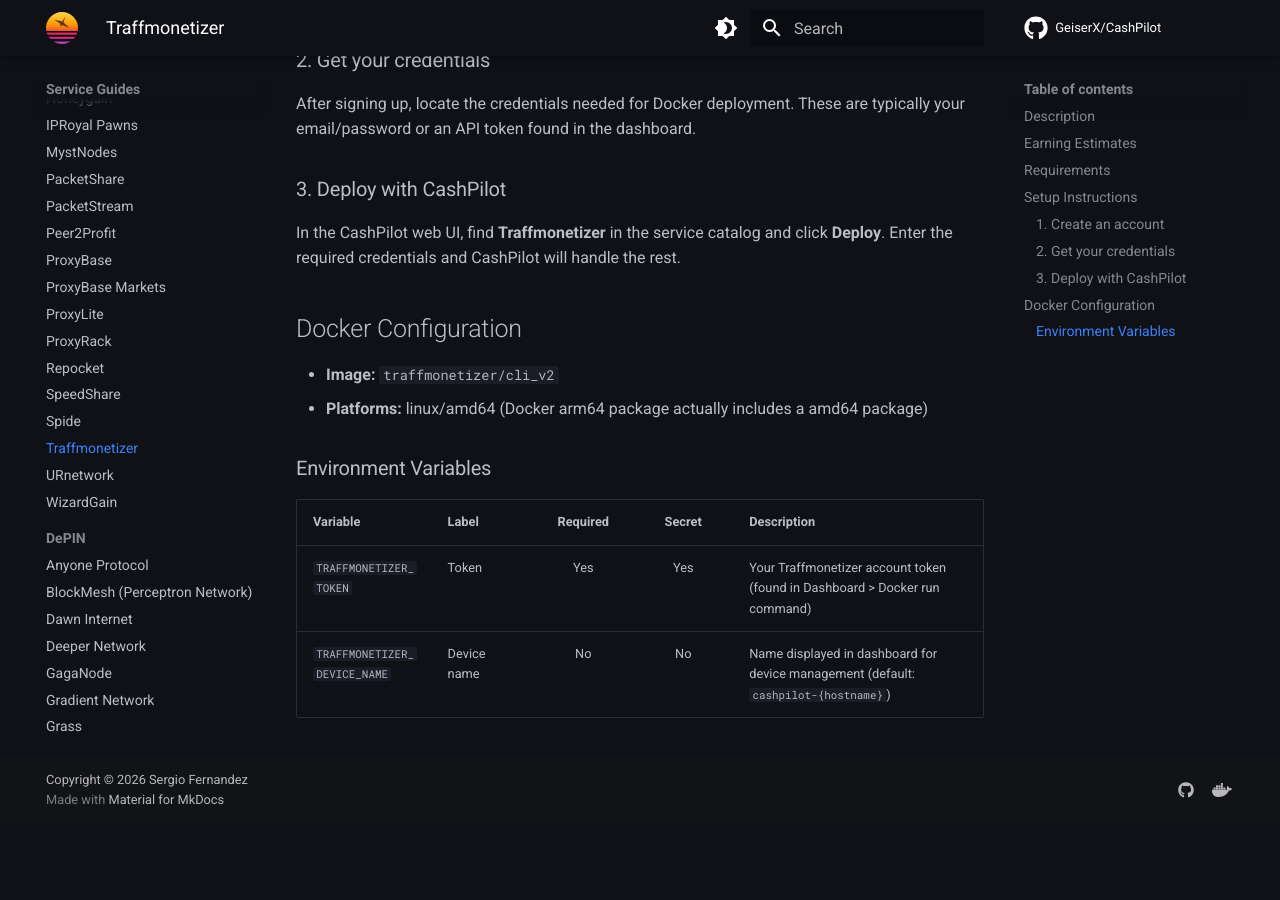
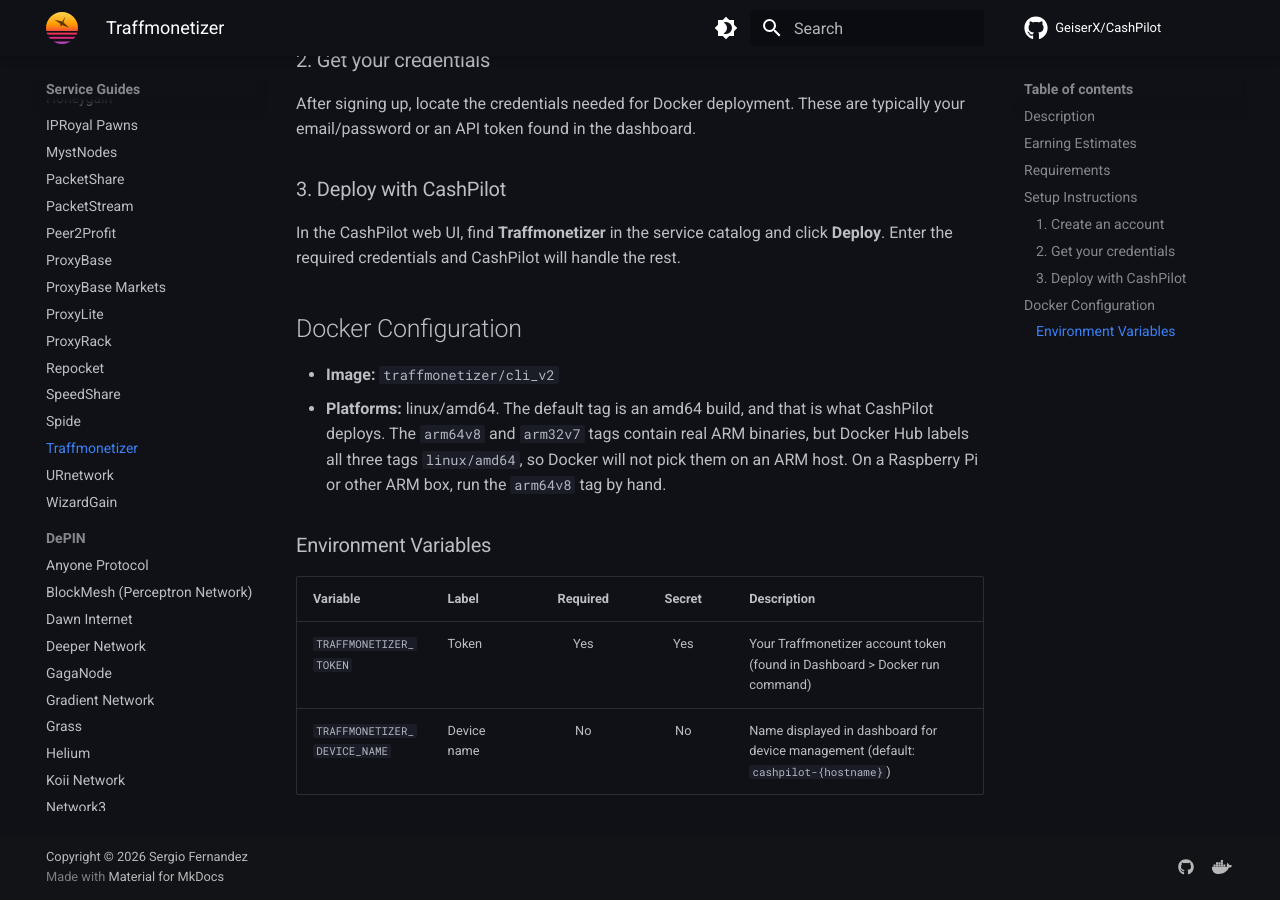
Before and after one commit to GeiserX/CashPilot, an MkDocs documentation site: the page built from docs/guides/traffmonetizer.md, in a window 1280 px wide and 900 px high, scrolled down 1551 px. Built offline with MkDocs 1.6.1 and Material for MkDocs 9.7.7, drawn with Linux system fonts in a browser that asks for light colours; comment, search, counter and statistics services are not loaded; before the commit the page ends 2374 px from its top, so only the background shows below that.

Commit message:
docs(traffmonetizer): say which tag really is the ARM build
Docker Hub labels every traffmonetizer/cli_v2 tag linux/amd64, but the
arm64v8 and arm32v7 tags contain real ARM binaries (checked the ELF
headers of usr/local/bin/cli in each tag). The default tag, which
CashPilot deploys, is the amd64 build.

```diff
--- a/docs/guides/traffmonetizer.md
+++ b/docs/guides/traffmonetizer.md
@@ -48,7 +48,7 @@
 ## Docker Configuration
 
 - **Image:** `traffmonetizer/cli_v2`
-- **Platforms:** linux/amd64 (Docker arm64 package actually includes a amd64 package)
+- **Platforms:** linux/amd64. The default tag is an amd64 build, and that is what CashPilot deploys. The `arm64v8` and `arm32v7` tags contain real ARM binaries, but Docker Hub labels all three tags `linux/amd64`, so Docker will not pick them on an ARM host. On a Raspberry Pi or other ARM box, run the `arm64v8` tag by hand.
 
 ### Environment Variables
 
```
